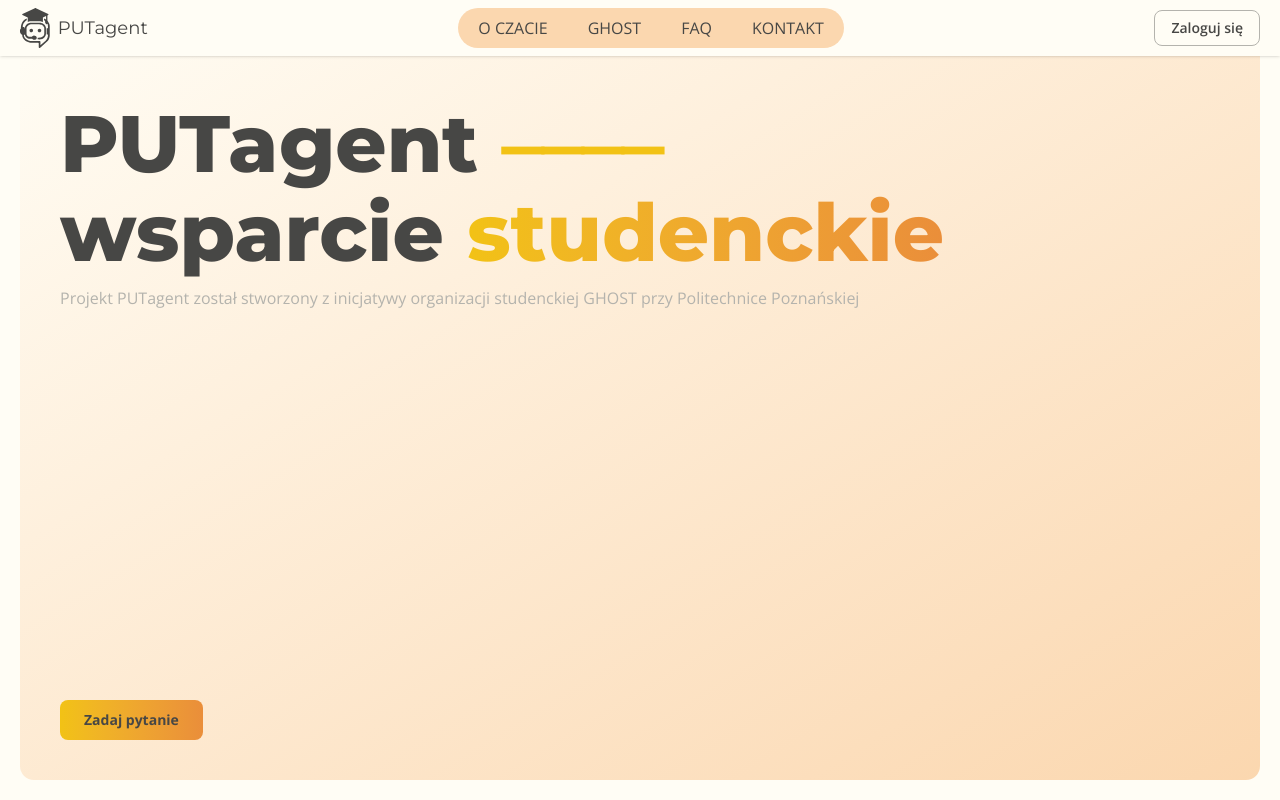
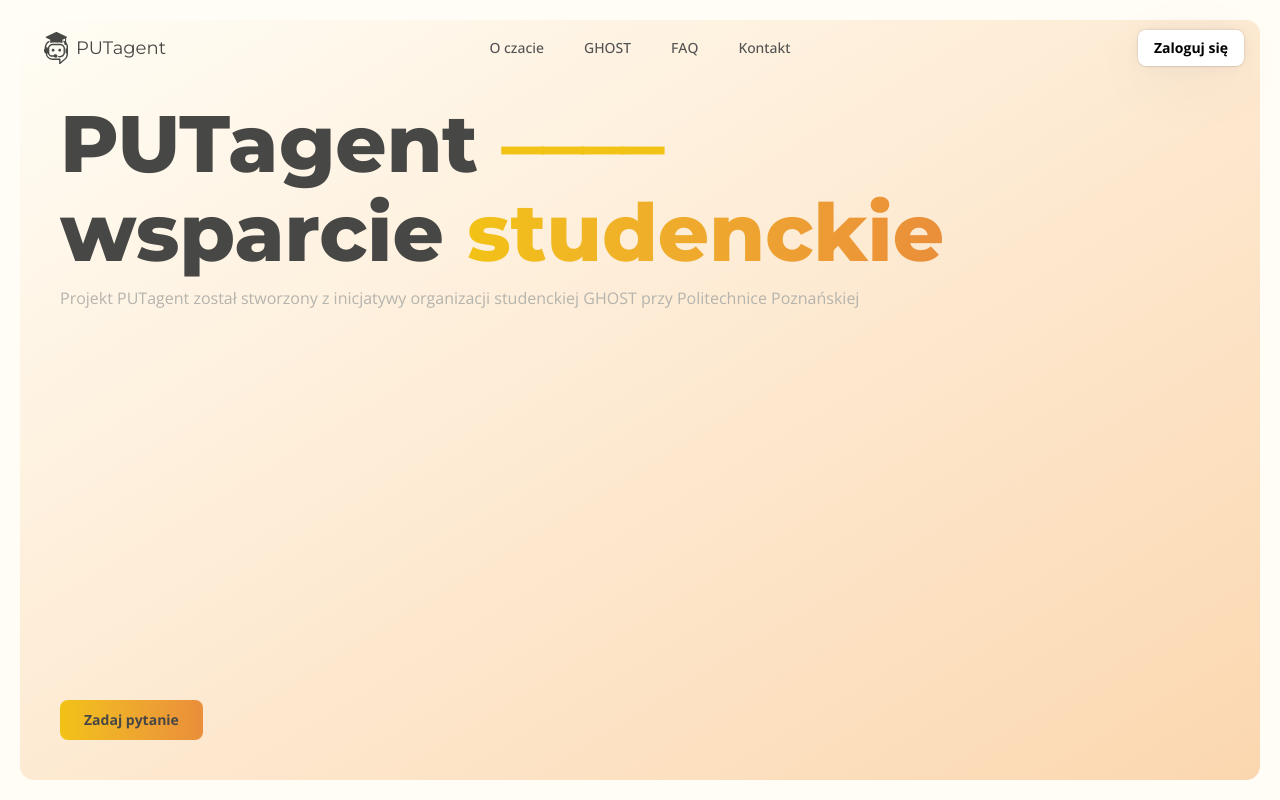
Before and after one commit to GHOST-Science-Club/statutscan-app, a Next.js app in the folder frontend/: page / in a window 1280 px wide. Shown: the top 800 px of the page. Built offline with nearby package versions, Linux system fonts and the light colour scheme.

Commit message:
feat: header rework

```diff
--- a/frontend/src/app/globals.css
+++ b/frontend/src/app/globals.css
@@ -128,6 +128,10 @@
     @apply border-border outline-ring/50;
   }
 
+  html {
+    scroll-behavior: smooth;
+  }
+
   body {
     @apply bg-background text-foreground font-text;
   }
@@ -151,6 +155,7 @@
     @apply text-xl font-semibold md:text-4xl;
   }
 }
+
 @layer components {
   .home-gradient {
     @apply from-background dark:to-muted bg-linear-to-br to-[#FBD7AF];
--- a/frontend/src/app/page.tsx
+++ b/frontend/src/app/page.tsx
@@ -1,9 +1,9 @@
-import { Header } from '@/components/header';
 import { HomeSection } from '@/components/sections/home-section';
 import { AboutChatSection } from '@/components/sections/about-chat-section';
 import { GhostSection } from '@/components/sections/ghost-section';
 import { FaqSection } from '@/components/sections/faq-section';
 import { Footer } from '@/components/footer';
+import { Header } from '@/components/header';
 
 export default function Home() {
   return (
--- a/frontend/src/components/footer.tsx
+++ b/frontend/src/components/footer.tsx
@@ -6,7 +6,7 @@
 function Footer() {
   return (
     <footer
-      id="Kontakt"
+      id="kontakt"
       className="grid grid-cols-1 gap-10 p-5 md:grid-cols-4 md:gap-0"
     >
       <Logo className="mx-auto h-auto w-5 md:mx-0" withText />
--- a/frontend/src/components/header.tsx
+++ b/frontend/src/components/header.tsx
@@ -1,42 +1,63 @@
-import { Logo } from '@/components/ui/logo';
+'use client';
+
 import Link from 'next/link';
-import { Button } from '@/components/ui/button';
-
-const links = [
-  {
-    name: 'O CZACIE',
-  },
-  {
-    name: 'GHOST',
-  },
-  {
-    name: 'FAQ',
-  },
-  {
-    name: 'KONTAKT',
-  },
-];
+import { NAV_ITEMS } from '@/lib/data';
+import {
+  MobileNav,
+  MobileNavHeader,
+  MobileNavMenu,
+  MobileNavToggle,
+  Navbar,
+  NavbarButton,
+  NavbarLogo,
+  NavBody,
+  NavItems,
+} from '@/components/ui/resizable-navbar';
+import { useState } from 'react';
 
 function Header() {
+  const [isMobileMenuOpen, setIsMobileMenuOpen] = useState(false);
+
   return (
-    <header className="bg-background fixed top-0 left-0 z-10 w-full px-5 py-2 shadow-sm">
-      <nav className="flex items-center justify-between">
-        <Link href="/">
-          <Logo className="h-10 w-auto" withText />
-        </Link>
-        <ul className="bg-muted flex items-center gap-10 rounded-full px-5 py-2">
-          {links.map((link, i) => (
-            <li key={i}>
-              <Link href={`/#${link.name}`}>{link.name}</Link>
-            </li>
+    <Navbar>
+      {/* Desktop Navigation */}
+      <NavBody>
+        <NavbarLogo />
+        <NavItems items={NAV_ITEMS} />
+        <NavbarButton variant="primary" href="/login">
+          Zaloguj się
+        </NavbarButton>
+      </NavBody>
+
+      {/* Mobile Navigation */}
+      <MobileNav>
+        <MobileNavHeader>
+          <NavbarLogo />
+          <MobileNavToggle
+            isOpen={isMobileMenuOpen}
+            onClick={() => setIsMobileMenuOpen(!isMobileMenuOpen)}
+          />
+        </MobileNavHeader>
+
+        <MobileNavMenu
+          isOpen={isMobileMenuOpen}
+          onClose={() => setIsMobileMenuOpen(false)}
+        >
+          {NAV_ITEMS.map((item, idx) => (
+            <Link
+              key={`mobile-link-${idx}`}
+              href={item.link}
+              onClick={() => setIsMobileMenuOpen(false)}
+            >
+              {item.name}
+            </Link>
           ))}
-        </ul>
-
-        <Button variant="secondary" asChild>
-          <Link href="/login">Zaloguj się</Link>
-        </Button>
-      </nav>
-    </header>
+          <NavbarButton variant="secondary" className="w-full" href="/login">
+            Zaloguj się
+          </NavbarButton>
+        </MobileNavMenu>
+      </MobileNav>
+    </Navbar>
   );
 }
 export { Header };
--- a/frontend/src/components/sections/about-chat-section.tsx
+++ b/frontend/src/components/sections/about-chat-section.tsx
@@ -38,7 +38,7 @@
 
 function AboutChatSection() {
   return (
-    <SectionLayout title="O CZACIE">
+    <SectionLayout id="czat" title="O CZACIE">
       <h3>
         PUTagent to zaawansowany chatbot oparty na sztucznej inteligencji, który
         <span className="text-gradient">
--- a/frontend/src/components/sections/faq-section.tsx
+++ b/frontend/src/components/sections/faq-section.tsx
@@ -9,7 +9,7 @@
 
 function FaqSection() {
   return (
-    <SectionLayout title="FAQ">
+    <SectionLayout id="faq" title="FAQ">
       <div className="grid grid-cols-1 md:grid-cols-2">
         <h3>Najczęściej zadawane pytania</h3>
         <Accordion type="multiple" className="space-y-5">
@@ -17,7 +17,7 @@
             <AccordionItem
               value={`item-${i}`}
               key={i}
-              className="rounded-2xl border !border-b px-2"
+              className="cursor-pointer rounded-2xl border !border-b px-2"
             >
               <AccordionTrigger className="[&_svg]:size-6">
                 {faq.question}
--- a/frontend/src/components/sections/ghost-section.tsx
+++ b/frontend/src/components/sections/ghost-section.tsx
@@ -2,7 +2,7 @@
 
 function GhostSection() {
   return (
-    <SectionLayout title="GHOST">
+    <SectionLayout id="ghost" title="GHOST">
       <div className="grid grid-cols-1 md:grid-cols-3">
         <div>images</div>
         <div className="col-span-2">
--- a/frontend/src/components/ui/logo.tsx
+++ b/frontend/src/components/ui/logo.tsx
@@ -27,7 +27,7 @@
     return (
       <div className="flex items-center gap-2">
         {svg}
-        <span className="font-heading text-lg">PUTagent</span>
+        <span className="font-heading text-foreground text-lg">PUTagent</span>
       </div>
     );
   }
--- /dev/null
+++ b/frontend/src/components/ui/resizable-navbar.tsx
@@ -0,0 +1,283 @@
+'use client';
+import { cn } from '@/lib/utils';
+import {
+  AnimatePresence,
+  motion,
+  useMotionValueEvent,
+  useScroll,
+} from 'motion/react';
+import Link from 'next/link';
+import React, { useRef, useState } from 'react';
+import Image from 'next/image';
+import { Menu, X } from 'lucide-react';
+import { Logo } from '@/components/ui/logo';
+
+interface NavbarProps {
+  children: React.ReactNode;
+  className?: string;
+}
+
+interface NavBodyProps {
+  children: React.ReactNode;
+  className?: string;
+  visible?: boolean;
+}
+
+interface NavItemsProps {
+  items: {
+    name: string;
+    link: string;
+  }[];
+  className?: string;
+  onItemClick?: () => void;
+}
+
+interface MobileNavProps {
+  children: React.ReactNode;
+  className?: string;
+  visible?: boolean;
+}
+
+interface MobileNavHeaderProps {
+  children: React.ReactNode;
+  className?: string;
+}
+
+interface MobileNavMenuProps {
+  children: React.ReactNode;
+  className?: string;
+  isOpen: boolean;
+  onClose: () => void;
+}
+
+export const Navbar = ({ children, className }: NavbarProps) => {
+  const ref = useRef<HTMLDivElement>(null);
+  const { scrollY } = useScroll({
+    target: ref,
+    offset: ['start start', 'end start'],
+  });
+  const [visible, setVisible] = useState<boolean>(false);
+
+  useMotionValueEvent(scrollY, 'change', latest => {
+    if (latest > 100) {
+      setVisible(true);
+    } else {
+      setVisible(false);
+    }
+  });
+
+  return (
+    <motion.header
+      ref={ref}
+      // IMPORTANT: Change this to class of `fixed` if you want the navbar to be fixed
+      className={cn('fixed inset-x-0 top-5 z-40 w-full px-5', className)}
+    >
+      {React.Children.map(children, child =>
+        React.isValidElement(child)
+          ? React.cloneElement(
+              child as React.ReactElement<{ visible?: boolean }>,
+              { visible },
+            )
+          : child,
+      )}
+    </motion.header>
+  );
+};
+
+export const NavBody = ({ children, className, visible }: NavBodyProps) => {
+  return (
+    <motion.div
+      animate={{
+        backdropFilter: visible ? 'blur(10px)' : 'none',
+        boxShadow: visible
+          ? '0 0 24px rgba(34, 42, 53, 0.06), 0 1px 1px rgba(0, 0, 0, 0.05), 0 0 0 1px rgba(34, 42, 53, 0.04), 0 0 4px rgba(34, 42, 53, 0.08), 0 16px 68px rgba(47, 48, 55, 0.05), 0 1px 0 rgba(255, 255, 255, 0.1) inset'
+          : 'none',
+        width: visible ? '40%' : '100%',
+        y: visible ? 50 : 0,
+      }}
+      transition={{
+        type: 'spring',
+        stiffness: 200,
+        damping: 50,
+      }}
+      style={{
+        minWidth: '800px',
+      }}
+      className={cn(
+        'relative z-[60] mx-auto hidden w-full max-w-7xl flex-row items-center justify-between self-start rounded-full bg-transparent px-4 py-2 lg:flex dark:bg-transparent',
+        visible && 'bg-white/80 dark:bg-neutral-950/80',
+        className,
+      )}
+    >
+      {children}
+    </motion.div>
+  );
+};
+
+export const NavItems = ({ items, className, onItemClick }: NavItemsProps) => {
+  const [hovered, setHovered] = useState<number | null>(null);
+
+  return (
+    <motion.nav
+      onMouseLeave={() => setHovered(null)}
+      className={cn(
+        'absolute inset-0 hidden flex-1 flex-row items-center justify-center space-x-2 text-sm font-medium text-zinc-600 transition duration-200 hover:text-zinc-800 lg:flex lg:space-x-2',
+        className,
+      )}
+    >
+      {items.map((item, idx) => (
+        <Link
+          onMouseEnter={() => setHovered(idx)}
+          onClick={onItemClick}
+          className="relative px-4 py-2 text-neutral-600 dark:text-neutral-300"
+          key={`link-${idx}`}
+          href={item.link}
+        >
+          {hovered === idx && (
+            <motion.div
+              layoutId="hovered"
+              className="absolute inset-0 h-full w-full rounded-full bg-gray-100 dark:bg-neutral-800"
+            />
+          )}
+          <span className="relative z-20">{item.name}</span>
+        </Link>
+      ))}
+    </motion.nav>
+  );
+};
+
+export const MobileNav = ({ children, className, visible }: MobileNavProps) => {
+  return (
+    <motion.div
+      animate={{
+        backdropFilter: visible ? 'blur(10px)' : 'none',
+        boxShadow: visible
+          ? '0 0 24px rgba(34, 42, 53, 0.06), 0 1px 1px rgba(0, 0, 0, 0.05), 0 0 0 1px rgba(34, 42, 53, 0.04), 0 0 4px rgba(34, 42, 53, 0.08), 0 16px 68px rgba(47, 48, 55, 0.05), 0 1px 0 rgba(255, 255, 255, 0.1) inset'
+          : 'none',
+        width: visible ? '90%' : '100%',
+        paddingRight: visible ? '12px' : '0px',
+        paddingLeft: visible ? '12px' : '0px',
+        borderRadius: visible ? '4px' : '2rem',
+        y: visible ? 20 : 0,
+      }}
+      transition={{
+        type: 'spring',
+        stiffness: 200,
+        damping: 50,
+      }}
+      className={cn(
+        'relative z-50 mx-auto flex w-full max-w-[calc(100vw-2rem)] flex-col items-center justify-between bg-transparent px-0 py-2 lg:hidden',
+        visible && 'bg-white/80 dark:bg-neutral-950/80',
+        className,
+      )}
+    >
+      {children}
+    </motion.div>
+  );
+};
+
+export const MobileNavHeader = ({
+  children,
+  className,
+}: MobileNavHeaderProps) => {
+  return (
+    <div
+      className={cn(
+        'flex w-full flex-row items-center justify-between',
+        className,
+      )}
+    >
+      {children}
+    </div>
+  );
+};
+
+export const MobileNavMenu = ({
+  children,
+  className,
+  isOpen,
+  onClose,
+}: MobileNavMenuProps) => {
+  return (
+    <AnimatePresence>
+      {isOpen && (
+        <motion.div
+          initial={{ opacity: 0 }}
+          animate={{ opacity: 1 }}
+          exit={{ opacity: 0 }}
+          className={cn(
+            'absolute inset-x-0 top-16 z-50 flex w-full flex-col items-start justify-start gap-4 rounded-lg bg-white px-4 py-8 shadow-[0_0_24px_rgba(34,_42,_53,_0.06),_0_1px_1px_rgba(0,_0,_0,_0.05),_0_0_0_1px_rgba(34,_42,_53,_0.04),_0_0_4px_rgba(34,_42,_53,_0.08),_0_16px_68px_rgba(47,_48,_55,_0.05),_0_1px_0_rgba(255,_255,_255,_0.1)_inset] dark:bg-neutral-950',
+            className,
+          )}
+        >
+          {children}
+        </motion.div>
+      )}
+    </AnimatePresence>
+  );
+};
+
+export const MobileNavToggle = ({
+  isOpen,
+  onClick,
+}: {
+  isOpen: boolean;
+  onClick: () => void;
+}) => {
+  return isOpen ? (
+    <X className="text-black dark:text-white" onClick={onClick} />
+  ) : (
+    <Menu className="text-black dark:text-white" onClick={onClick} />
+  );
+};
+
+export const NavbarLogo = () => {
+  return (
+    <Link
+      href="#"
+      className="relative z-20 mr-4 flex items-center space-x-2 px-2 py-1 text-sm font-normal text-black"
+    >
+      <Logo className="h-auto w-6" withText />
+    </Link>
+  );
+};
+
+export const NavbarButton = ({
+  href,
+  as: Tag = 'a',
+  children,
+  className,
+  variant = 'primary',
+  ...props
+}: {
+  href?: string;
+  as?: React.ElementType;
+  children: React.ReactNode;
+  className?: string;
+  variant?: 'primary' | 'secondary' | 'dark' | 'gradient';
+} & (
+  | React.ComponentPropsWithoutRef<'a'>
+  | React.ComponentPropsWithoutRef<'button'>
+)) => {
+  const baseStyles =
+    'px-4 py-2 rounded-md bg-white button bg-white text-black text-sm font-bold relative cursor-pointer hover:-translate-y-0.5 transition duration-200 inline-block text-center';
+
+  const variantStyles = {
+    primary:
+      'shadow-[0_0_24px_rgba(34,_42,_53,_0.06),_0_1px_1px_rgba(0,_0,_0,_0.05),_0_0_0_1px_rgba(34,_42,_53,_0.04),_0_0_4px_rgba(34,_42,_53,_0.08),_0_16px_68px_rgba(47,_48,_55,_0.05),_0_1px_0_rgba(255,_255,_255,_0.1)_inset]',
+    secondary: 'bg-transparent shadow-none dark:text-white',
+    dark: 'bg-black text-white shadow-[0_0_24px_rgba(34,_42,_53,_0.06),_0_1px_1px_rgba(0,_0,_0,_0.05),_0_0_0_1px_rgba(34,_42,_53,_0.04),_0_0_4px_rgba(34,_42,_53,_0.08),_0_16px_68px_rgba(47,_48,_55,_0.05),_0_1px_0_rgba(255,_255,_255,_0.1)_inset]',
+    gradient:
+      'bg-gradient-to-b from-primary to-secondary text-white shadow-[0px_2px_0px_0px_rgba(255,255,255,0.3)_inset]',
+  };
+
+  return (
+    <Tag
+      href={href || undefined}
+      className={cn(baseStyles, variantStyles[variant], className)}
+      {...props}
+    >
+      {children}
+    </Tag>
+  );
+};
--- a/frontend/src/components/ui/section-layout.tsx
+++ b/frontend/src/components/ui/section-layout.tsx
@@ -4,12 +4,13 @@
 type Props = {
   children: ReactNode;
   title?: string;
+  id?: string;
   className?: string;
 };
 function SectionLayout(props: Props) {
-  const { children, title, className } = props;
+  const { children, title, id, className } = props;
   return (
-    <section id={title} className={cn('md:p-10', className)}>
+    <section id={id} className={cn('md:p-10', className)}>
       <p className="text-primary w-full py-5">{title}</p>
       {children}
     </section>
--- a/frontend/src/lib/data.ts
+++ b/frontend/src/lib/data.ts
@@ -1,3 +1,22 @@
+const NAV_ITEMS = [
+  {
+    name: 'O czacie',
+    link: '#czat',
+  },
+  {
+    name: 'GHOST',
+    link: '#ghost',
+  },
+  {
+    name: 'FAQ',
+    link: '#faq',
+  },
+  {
+    name: 'Kontakt',
+    link: '#kontakt',
+  },
+];
+
 const FAQ = [
   {
     question: 'Jakie są koszty korzystania z tej aplikacji?',
@@ -16,4 +35,4 @@
   },
 ];
 
-export { FAQ };
+export { FAQ, NAV_ITEMS };
--- /dev/null
+++ b/package.json
@@ -0,0 +1,5 @@
+{
+  "dependencies": {
+    "motion": "^12.6.5"
+  }
+}
```
Also changed, not shown: 1 other file (tests, documents, lock files or other folders).
